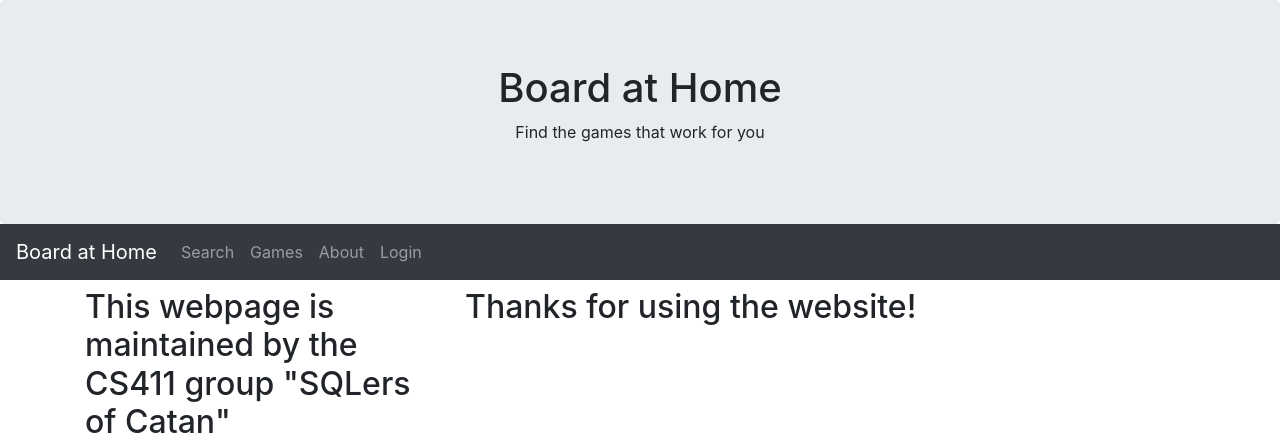
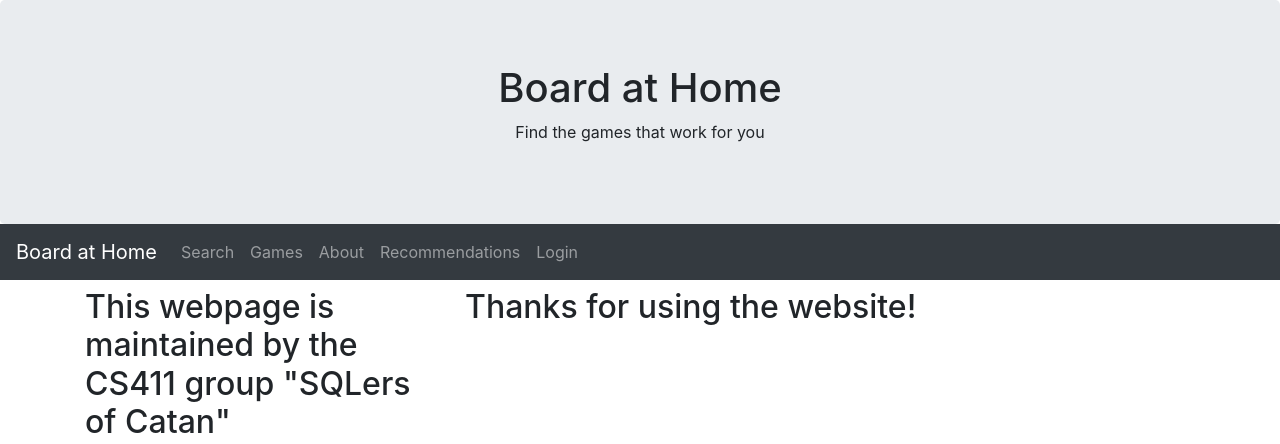
Before and after one commit to hm-haitham/Board-at-home, a Django app: page /accounts/about/ in a window 1280 px wide. Shown: the top 444 px of the page. Run offline with Django 3.2, Linux system fonts and the light colour scheme; some libraries are stand-ins or nearby versions.

Commit message:
Update base.html

```diff
--- a/accounts/templates/base.html
+++ b/accounts/templates/base.html
@@ -47,6 +47,10 @@
           </li>
           <li class="nav-item">
             <a class="nav-link" href="/about/" >About</a>
+          </li>
+          <li class="nav-item">
+            <a class="nav-link" href="/accounts/game_based_recommandations/" >Recommendations</a>
+          </li>
           <li class="nav-item">
             {% if user.is_authenticated %}
               Hi {{ user.username }}!
```
